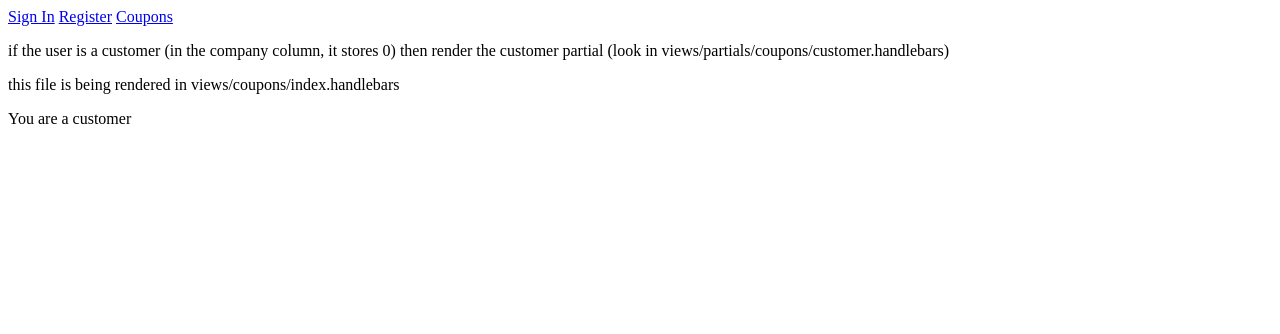
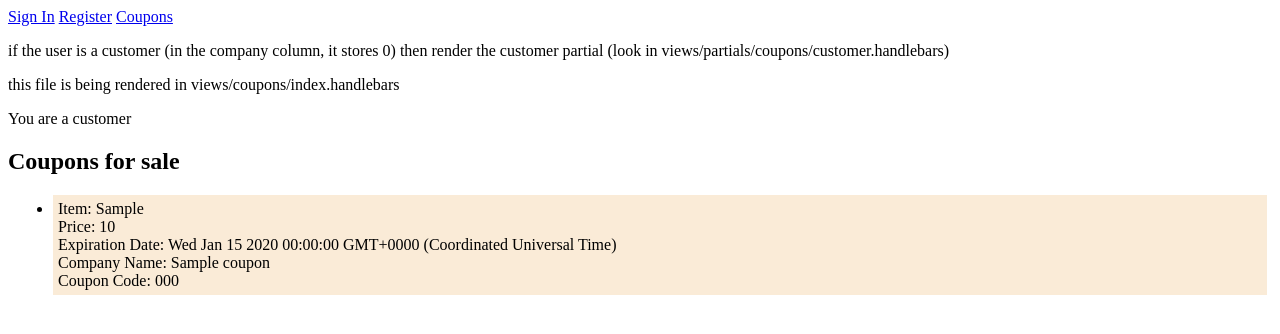
Before and after one commit to pavankat/groupOnClone, a Node server app: page /coupons/ in a window 1280 px wide. Shown: the top 334 px of the page. Run offline with Node 20, Linux system fonts and the light colour scheme; tables that the repository leaves empty hold one stand-in row (values such as "Sample post"); some libraries are stand-ins or nearby versions.

Commit message:
show coupons to customers

```diff
--- a/controllers/couponsController.js
+++ b/controllers/couponsController.js
@@ -20,21 +20,27 @@ var connection = mysql.createConnection({
 router.get('/', function(req,res) {
 	//check to see if user is logged in
 		// res.send('coupons! your user id is: ' + req.session.user_id + " your email is: " + req.session.user_email);
+
+	var query = "SELECT * FROM coupons"
+
+	connection.query(query, function(err, coupons) {
+
 		res.render('coupons/index', {
+			coupons: coupons,
 			logged_in: req.session.logged_in,
 			user_email: req.session.user_email,
 			user_id: req.session.user_id,
 			company: req.session.company,
 			username: req.session.username
-	})
+		});
+
+	});
 });
 
 router.post('/create', function(req,res) {
+	//make sure that user inserting is a company
+	if (req.session.company){
 		var query = "INSERT INTO coupons (company_name, price, item, coupon_code, expiration_date) VALUES (?, ?, ?, ?, ?)"
-
-	console.log(query)
-
-	console.log([ req.body.company_name, req.body.price, req.body.item, req.body.coupon_code, req.body.expiration_date ]);
 
 		connection.query(query, [ req.body.company_name, req.body.price, req.body.item, req.body.coupon_code, req.body.expiration_date ], function(err, response) {
 
@@ -49,6 +55,9 @@ router.post('/create', function(req,res) {
 
 			res.redirect('/coupons')
 		});
+	}else{
+		res.send('you do not have access to this because you are not a company')
+	}
 });
 
 module.exports = router;
--- a/views/partials/coupons/company.handlebars
+++ b/views/partials/coupons/company.handlebars
@@ -3,6 +3,8 @@
 <p>this file is being rendered in views/coupons/index.handlebars</p>
 
 <p>You are a company. You can insert coupons into the database.</p>
+
+<h2>Coupon Insertion Form</h2>
 
 <form action="/coupons/create" method="POST">
 	<input type="text" name="company_name" placeholder="what's the company name?" /><br />
--- a/views/partials/coupons/customer.handlebars
+++ b/views/partials/coupons/customer.handlebars
@@ -3,3 +3,23 @@
 <p>this file is being rendered in views/coupons/index.handlebars</p>
 
 <p>You are a customer</p>
+
+<h2>Coupons for sale</h2>
+
+<ul>
+{{#each coupons}}
+
+	<li>
+		Item: {{this.item}}
+		<br>
+		Price: {{this.price}}
+		<br>
+		Expiration Date: {{this.expiration_date}}
+		<br>
+		Company Name: {{this.company_name}}
+		<br>
+		Coupon Code: {{this.coupon_code}}
+	</li>
+
+{{/each}}
+</ul>
```
Lines whose indentation alone changed are shown as unchanged.
